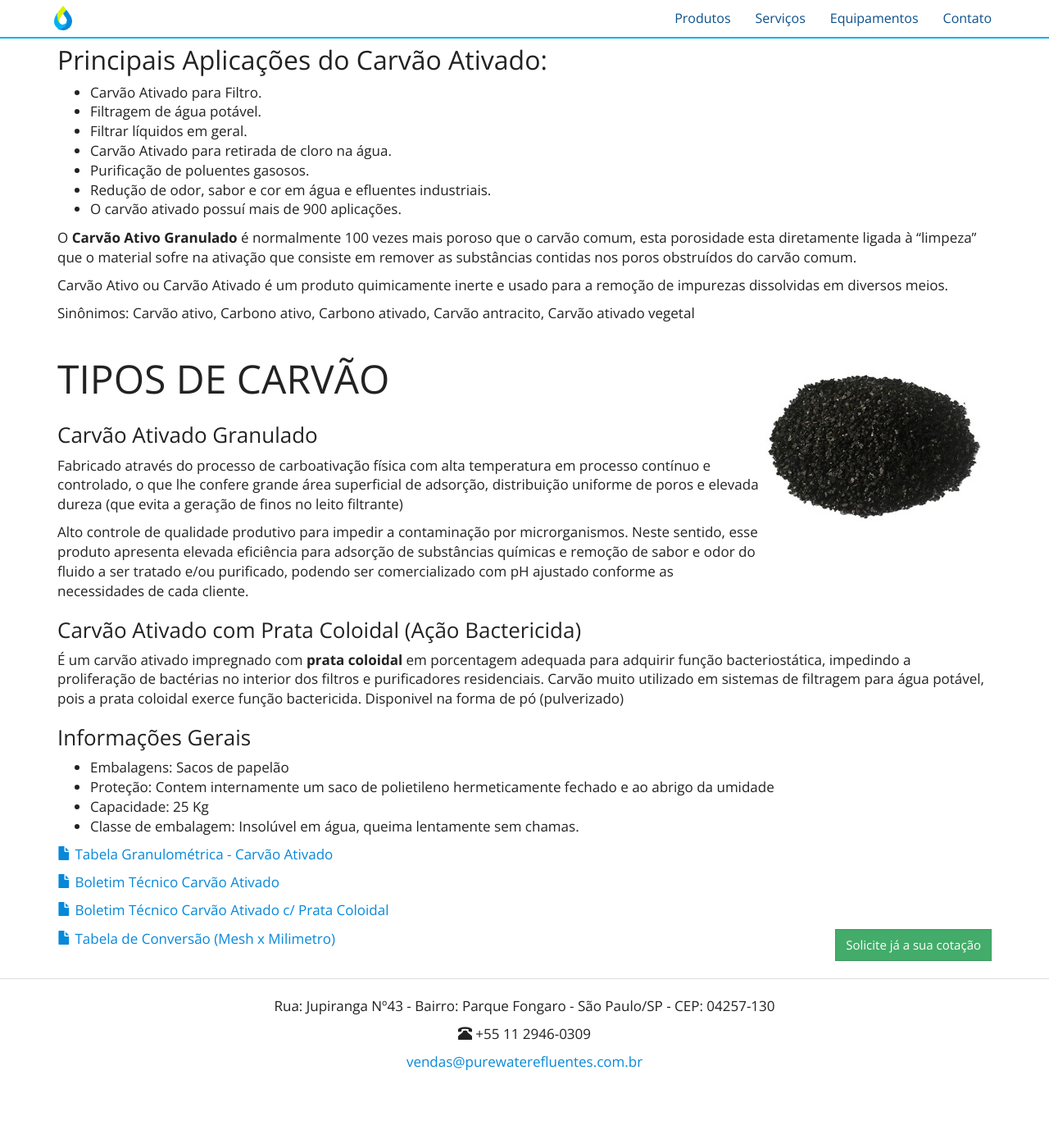
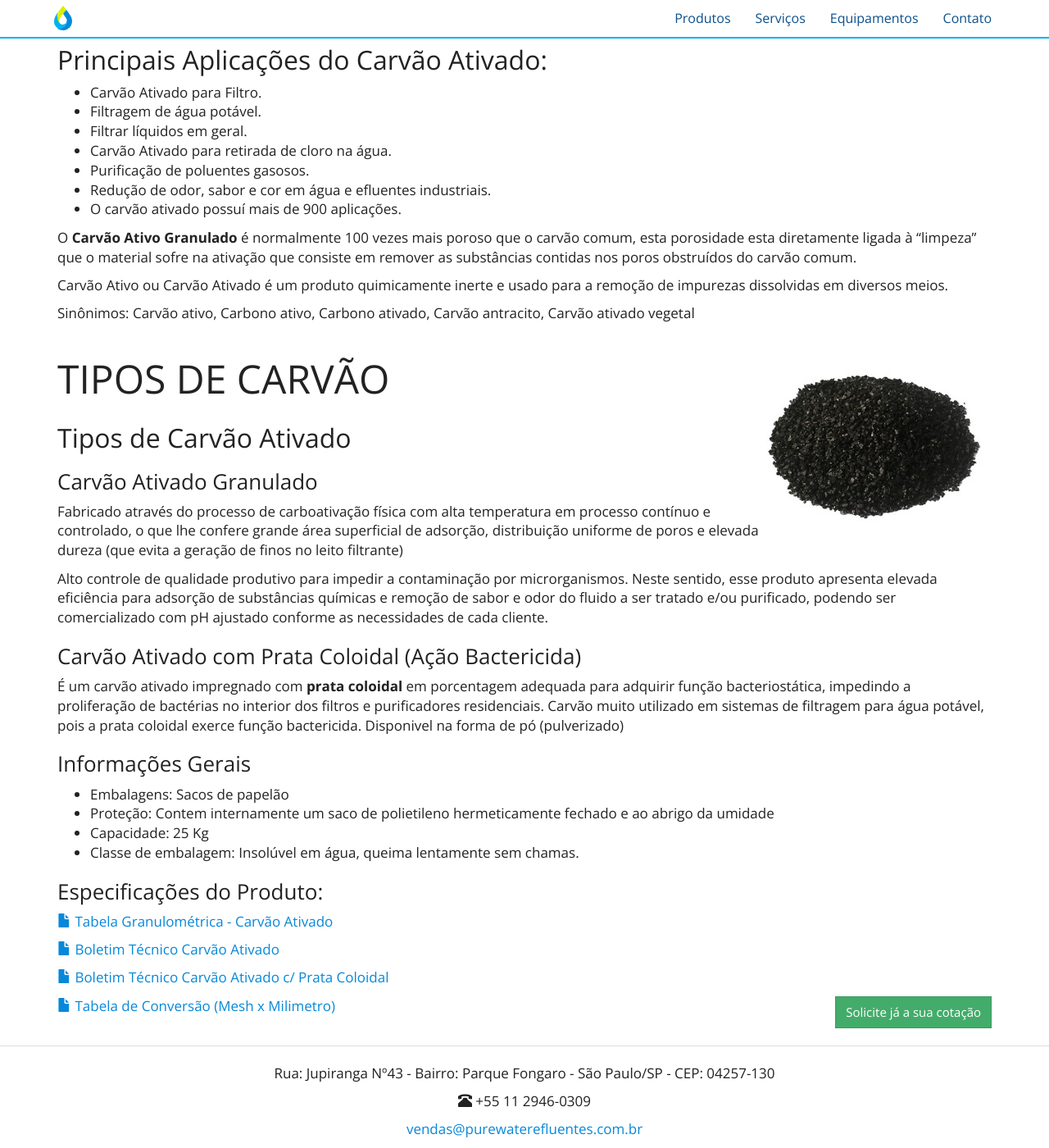
Before and after one commit to purewaterefluentes/purewaterefluentes.github.io, a Jekyll site: the page built from produtos/carvao-ativado-vegetal-granulado.md, in a window 1280 px wide and 1400 px high, scrolled down 431 px. Shown: the whole window at 82% size. Built offline with Jekyll 4.4.1, drawn with Linux system fonts in a browser that asks for light colours; nearby versions of some CDN libraries; library files that are not in the unit come from our copies; before the commit the page ends 1749 px from its top, so only the background shows below that.

Commit message:
Update carvao-ativado-vegetal-granulado.md

```diff
--- a/produtos/carvao-ativado-vegetal-granulado.md
+++ b/produtos/carvao-ativado-vegetal-granulado.md
@@ -27,7 +27,9 @@ Sinônimos: Carvão ativo, Carbono ativo, Carbono ativado, Carvão antracito, Ca
 
 <img class="img-responsive pull-right" style="max-width: 40%;" src="../../website/images/Carvão ativado granulado.jpg" alt="Carvão Ativado Granulado">
 <br />
-<font size="11">TIPOS DE CARVÃO</font>
+<font size="10">TIPOS DE CARVÃO</font>
+
+## Tipos de Carvão Ativado
 
 ### Carvão Ativado Granulado
 Fabricado através do processo de carboativação física com alta temperatura em processo contínuo e controlado, o que lhe confere grande área superficial de adsorção, distribuição uniforme de poros e elevada dureza (que evita a geração de finos no leito filtrante)
@@ -47,6 +49,7 @@ Disponivel na forma de pó (pulverizado)
 + Capacidade: 25 Kg
 + Classe de embalagem: Insolúvel em água, queima lentamente sem  chamas.
 
+### Especificações do Produto:
 
 {% include purewater/link-boletim.html
    label="Tabela Granulométrica - Carvão Ativado"
```
